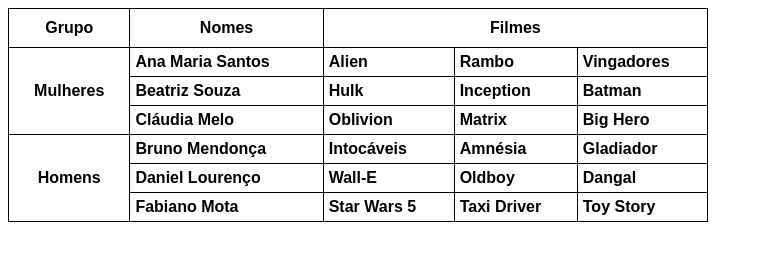
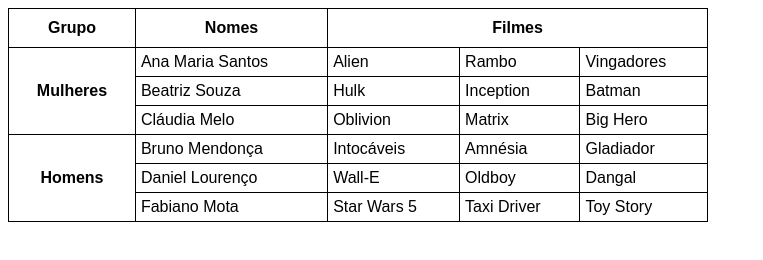
Before and after one commit to PedroCarioca2112/html-css, a plain HTML site: page modulo_3/cap21.al10/desafioal10.html in a window 1280 px wide. Shown: the whole page, without its empty margins (0-763 px from the left). Drawn offline with Linux system fonts and the light colour scheme.

Commit message:
Update desafioal10.html

```diff
--- a/modulo_3/cap21.al10/desafioal10.html
+++ b/modulo_3/cap21.al10/desafioal10.html
@@ -19,7 +19,7 @@
         }
         td{
             border: 1px solid black;
-            font-weight: bold;
+            font-weight: normal;
             padding: 5px;
         }
         td.gen{
@@ -38,7 +38,7 @@
             </thead>
             <tbody>
                 <tr>
-                    <th rowspan="3" class="gen">Mulheres</td>
+                    <th rowspan="3" scope="rowgroup">Mulheres</td>
                     <td>Ana Maria Santos</td>
                     <td>Alien</td>
                     <td>Rambo</td>
@@ -57,7 +57,7 @@
                     <td>Big Hero</td>
                 </tr>
                 <tr>
-                    <th rowspan="3" class="gen">Homens</td>
+                    <th rowspan="3" scope="rowgroup">Homens</td>
                     <td>Bruno Mendonça</td>
                     <td>Intocáveis</td>
                     <td>Amnésia</td>
```
